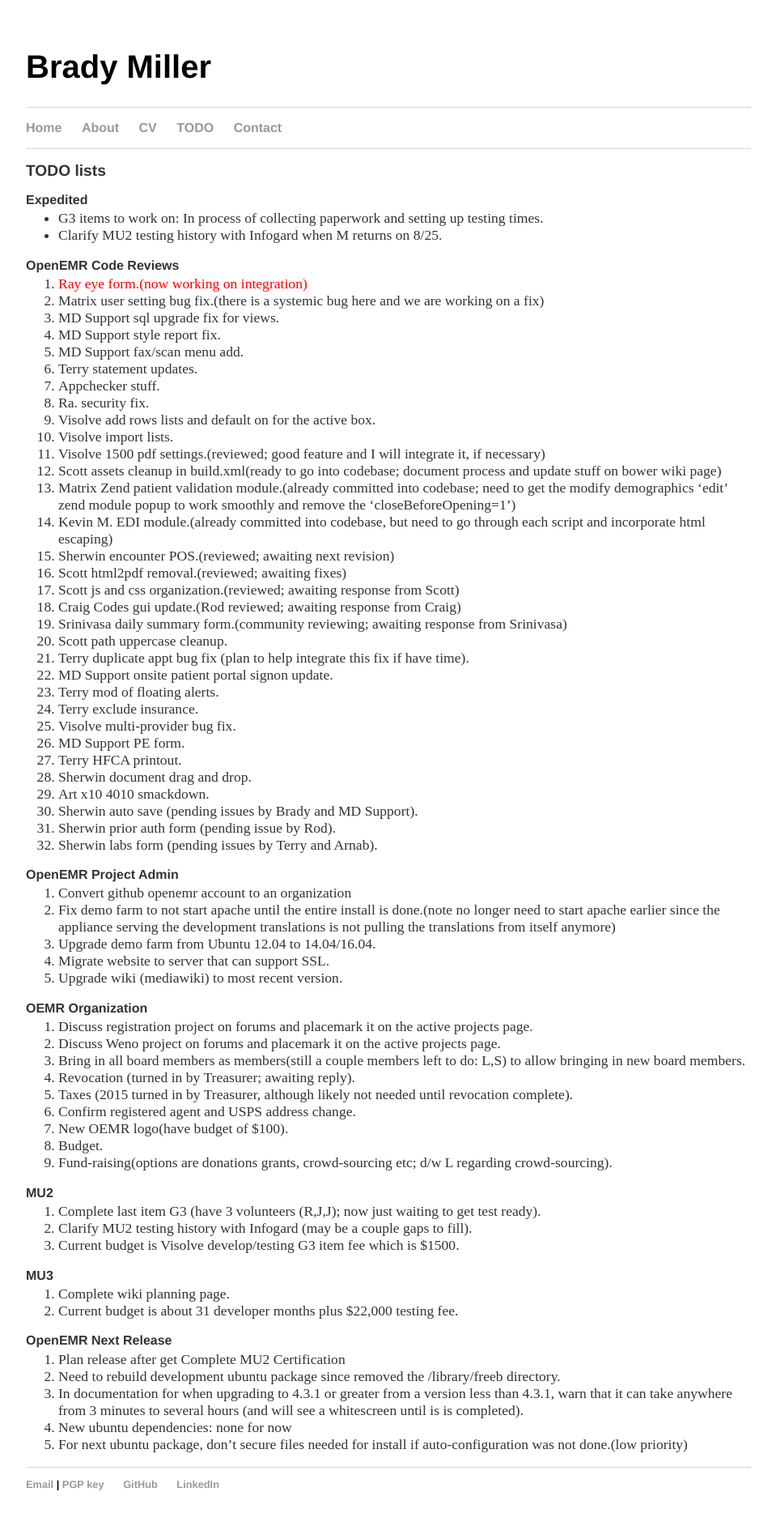
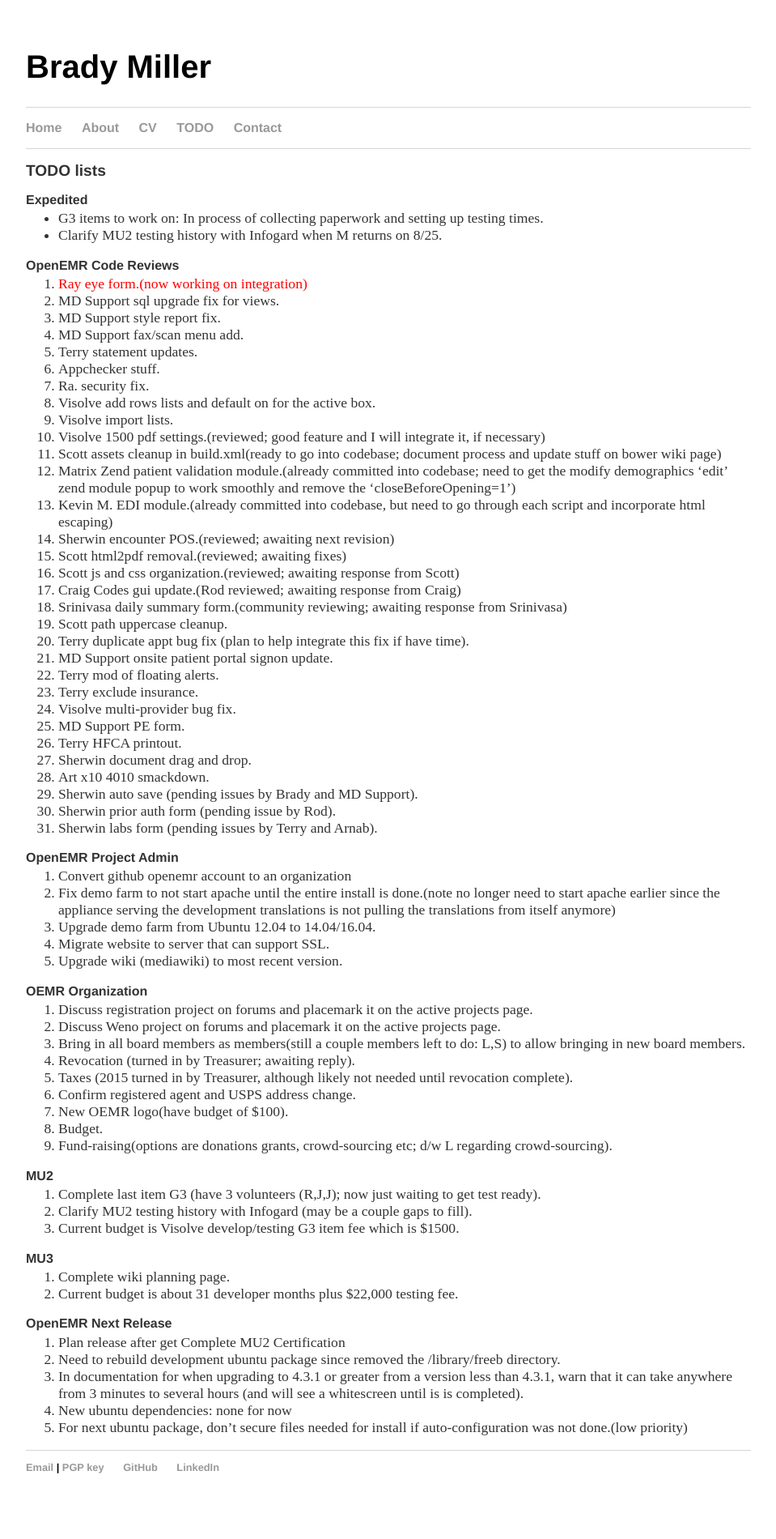
Before and after one commit to bradymiller/bradymiller.github.io, a Jekyll site: the page built from todo/index.md, in a window 1280 px wide. Shown: the whole page at 81% size, without its empty margins (160-1119 px from the left). Built offline with Jekyll 4.4.1, drawn with Linux system fonts in a browser that asks for light colours; after the commit the page ends 1879 px from its top, so only the background shows below that.

Commit message:
Update todo list

```diff
--- a/todo/index.md
+++ b/todo/index.md
@@ -9,7 +9,6 @@
 
 ### OpenEMR Code Reviews
 1. <span style="color: red">Ray eye form.(now working on integration)</span>
-1. Matrix user setting bug fix.(there is a systemic bug here and we are working on a fix)
 1. MD Support sql upgrade fix for views.
 1. MD Support style report fix.
 1. MD Support fax/scan menu add.
```
